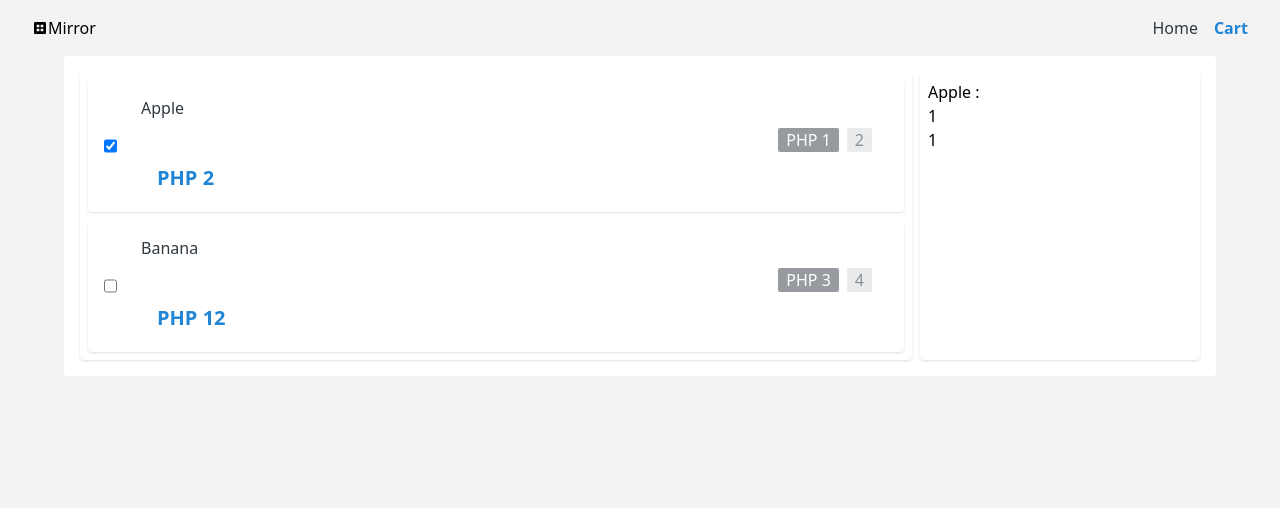
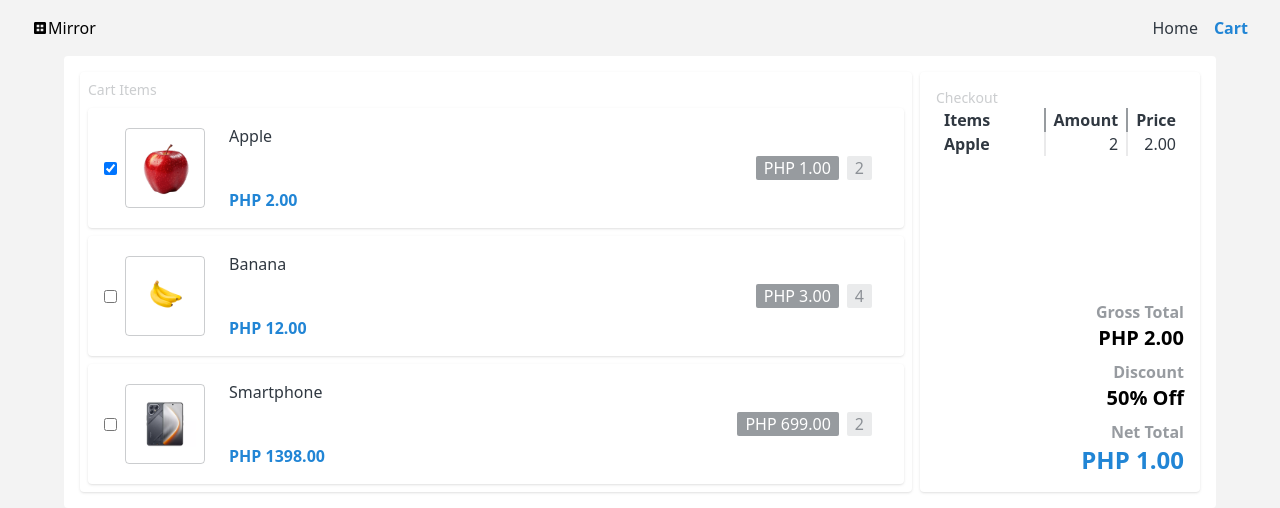
Before and after one commit to GetALifehahaha/mirror, a React (Vite) app in the folder mirror/: page /cart in a window 1280 px wide. Both pictures are taken after a click on the checkbox 110 px from the left and 146 px from the top of the page. Shown: the top 508 px of the page. Built offline with nearby package versions, Linux system fonts and the light colour scheme.

Commit message:
Style cart, adjust cart data logic

```diff
--- a/mirror/src/data/CartData.jsx
+++ b/mirror/src/data/CartData.jsx
@@ -1,14 +1,14 @@
 export const CartData = [
     {
         id: 0,
-        productName: 'Apple',
-        productPrice: 1.00,
         amount: 2,
     },
     {
         id: 1,
-        productName: 'Banana',
-        productPrice: 3.00,
         amount: 4,
     },
+    {
+        id: 8,
+        amount: 2,
+    },
 ]
--- a/mirror/src/pages/Cart.jsx
+++ b/mirror/src/pages/Cart.jsx
@@ -1,28 +1,34 @@
 import React, { useState, useEffect } from 'react'
 import { useNavigate } from 'react-router-dom'
 import { CartData } from '../data/CartData'
+import ProductData from '../data/ProductData'
 
 const Cart = () => {
 
   const [productsCheckout, setProductsCheckout] = useState([]);
   const [grossTotal, setGrossTotal] = useState(0);
 
+  const productMap = Object.fromEntries(ProductData.map(product => [product.id, product]));
+
+  const cartProducts = CartData.map(item => ({...item, ...productMap[item.id]}))
+
   const navigate = useNavigate();
 
-  const listCartProducts = CartData.map(product =>
-    <div key={product.id} className='flex flex-row gap-2 p-4 border-text/10 rounded-sm shadow-sm'>
+  const listCartProducts = cartProducts.map(product =>
+    <div key={product.id} className='flex flex-row gap-2 items-center p-4 border-text/10 rounded-sm shadow-sm'>
       <input type='checkbox' onClick={() => handleProductsForCheckout(product)} />
+      <img src={product.imagePath} className='h-20 aspect-square p-2 object-contain object-center border-1 rounded-sm border-text/25'/>
       <div className='flex flex-col font-medium text-text gap-2 flex-1 px-4'>
         <h5 onClick={() => navigate(`/products/${product.id}`)} className='cursor-pointer hover:underline hover:underline-offset-2'>{product.productName}</h5>
 
         <div className='flex flex-row gap-2 text-text/50 ml-auto'>
-          <h5 className='text-white bg-text/50 px-2 rounded-xs' >PHP {product.productPrice} </h5>
+          <h5 className='text-white bg-text/50 px-2 rounded-xs' >PHP {product.productPrice % 1 === 0 ? product.productPrice + '.00' : product.productPrice} </h5>
           <h5 className='px-2 bg-text/10 rounded-xs'>{product.amount} </h5>
         </div>
 
         <div className='flex flex-row gap-2 items-center mr-auto'>
-          <h3 className='text-accent-10 font-semibold text-xl px-4 py-1 rounded-md'>
-            PHP {product.productPrice * product.amount}
+          <h3 className='text-accent-10 font-semibold text-md rounded-md'>
+            PHP {product.productPrice % 1 === 0 ? product.productPrice * product.amount + '.00' : product.productPrice}
           </h3>
         </div>
       </div>
@@ -30,10 +36,11 @@ const Cart = () => {
   );
 
   const listProductsForCheckout = productsCheckout.map(product =>
-    <div key={product.id}>
-      <h5>{product.productName} : </h5>
-      <h5>{product.productPrice}</h5>
-    </div>
+    <tr key={product.id} className='text-right'>
+      <td className='text-left font-semibold px-2'>{product.productName}</td>
+      <td className='border-l-2 border-text/10 px-2'>{product.amount}</td>
+      <td className='border-l-2 border-text/10 px-2'>{product.productPrice % 1 === 0 ? product.productPrice * product.amount + '.00' : product.productPrice}</td>
+    </tr>
   )
 
   useEffect(() => {
@@ -43,7 +50,7 @@ const Cart = () => {
   const handleSetGrossTotal = () => {
     setGrossTotal(0);
 
-    productsCheckout.forEach(product => setGrossTotal(prevGT => prevGT + product.productPrice));
+    productsCheckout.forEach(product => setGrossTotal(prevGT => prevGT + product.productPrice * product.amount));
   }
 
   const handleProductsForCheckout = (product) => {
@@ -62,12 +69,46 @@ const Cart = () => {
   return (
     <div className='w-[90vw] rounded-sm bg-white mx-auto p-4 flex flex-row justify-between gap-2'>
       <div className='flex flex-col p-2 rounded-sm shadow-sm flex-1 gap-2'>
+        <h5 className='text-text/25 text-sm font-medium'>Cart Items</h5>
         {listCartProducts}
       </div>
 
-      <div className='basis-1/4 rounded-sm shadow-sm p-2'>
-        {listProductsForCheckout}
-        {grossTotal}
+      <div className='basis-1/4 rounded-sm shadow-sm p-4 flex flex-col'>
+        <h5 className='text-text/25 text-sm font-medium'>Checkout</h5>
+        <table className='text-text table-fixed border-collapse'>
+          <thead className='font-medium text-right'>
+            <th className='text-left w-3/5 px-2'>Items</th>
+            <th className='w-1/5 border-l-2 border-text/50 px-2'>Amount</th>
+            <th className='w-1/5 border-l-2 border-text/50 px-2'>Price</th>
+          </thead>
+          <tbody>
+            {listProductsForCheckout}
+          </tbody>
+        </table>
+
+
+        <div className='mt-auto'>
+          <h3 className='text-right font-semibold text-text/50'>Gross Total</h3>
+          <h5 className='text-right font-bold text-xl'>
+            PHP {grossTotal % 1 === 0 ? grossTotal + '.00' : grossTotal}
+          </h5>
+        </div>
+
+        <div className='mt-2'>
+          <h3 className='text-right font-semibold text-text/50'>Discount</h3>
+
+          <h5 className='text-right font-bold text-xl'>
+            50% Off
+          </h5>
+        </div>
+
+        <div className='mt-2'>
+          <h3 className='text-right font-semibold text-text/50'>Net Total</h3>
+
+          <h5 className='text-right text-accent-10 font-bold text-2xl'>
+            PHP {(grossTotal - grossTotal * .50) % 1 === 0 ? (grossTotal - grossTotal * .50) + '.00' : (grossTotal - grossTotal * .50)}
+          </h5>
+        </div>
       </div>
     </div>
   );
```
